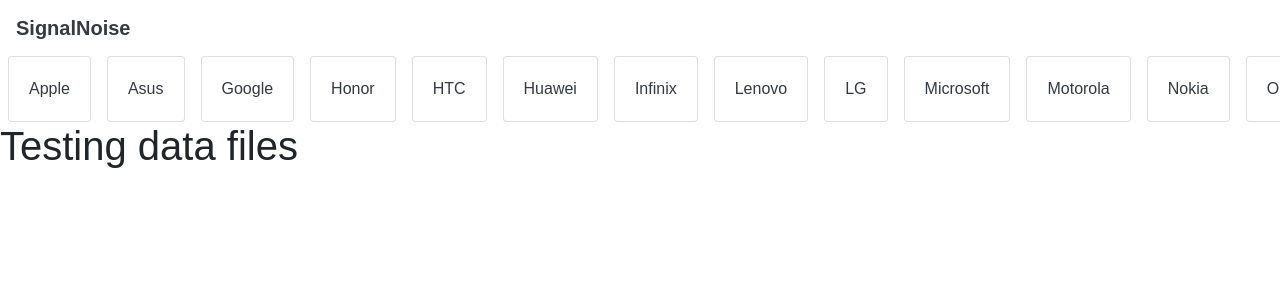
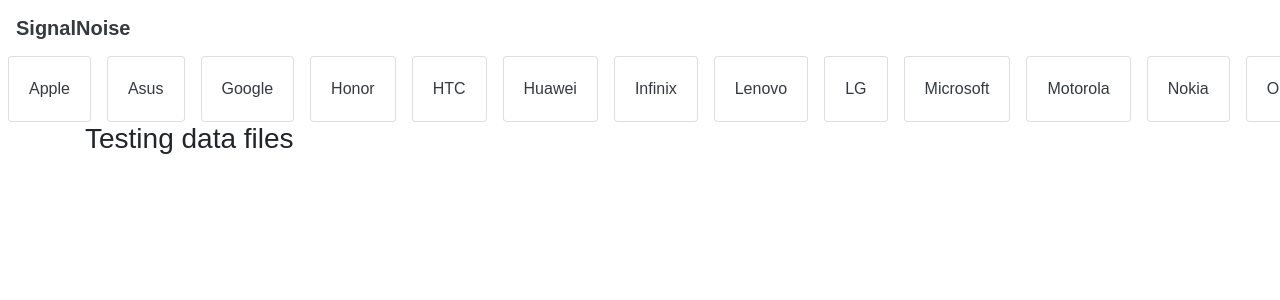
Before and after one commit to signalnoiseongithub/www, a Jekyll site: the page built from smartphone.html, in a window 1280 px wide. Shown: the top 300 px of the page. Built offline with Jekyll 4.4.1, drawn with Linux system fonts in a browser that asks for light colours; some web fonts are replaced.

Commit message:
Update smartphone.html

```diff
--- a/smartphone.html
+++ b/smartphone.html
@@ -21,9 +21,9 @@ title: Smartphone
   </nav>
 </section>
 
-<section>
-  <h1>Testing data files</h1>
-  {% assign items = site.data.navigation.smartphone.apple.iphone7.iphone7 %}
+<section class="container">
+  <h3>Testing data files</h3>
+  {% assign items = site.data.navigation.smartphone.apple.iphone7 %}
   {% for item in items %}
     <p>{{ item.name }}</p>
   {% endfor %}
```
